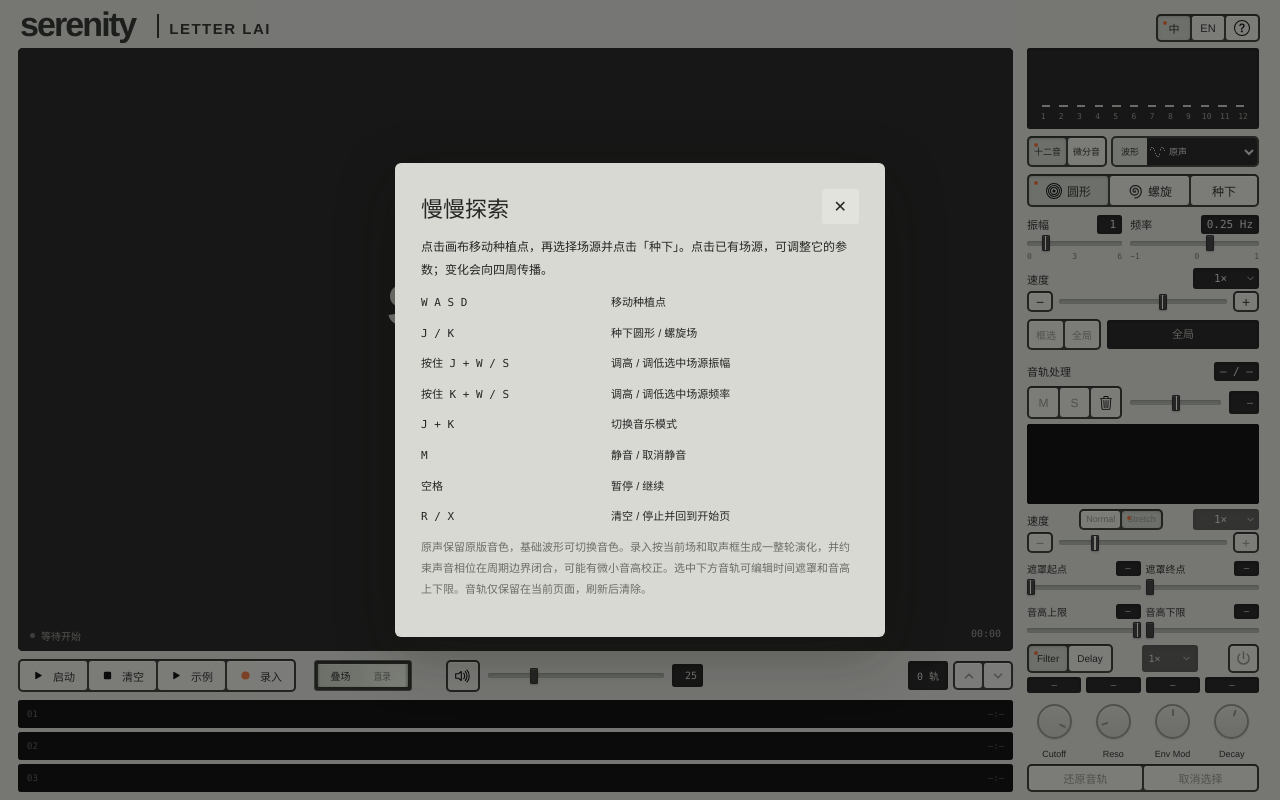
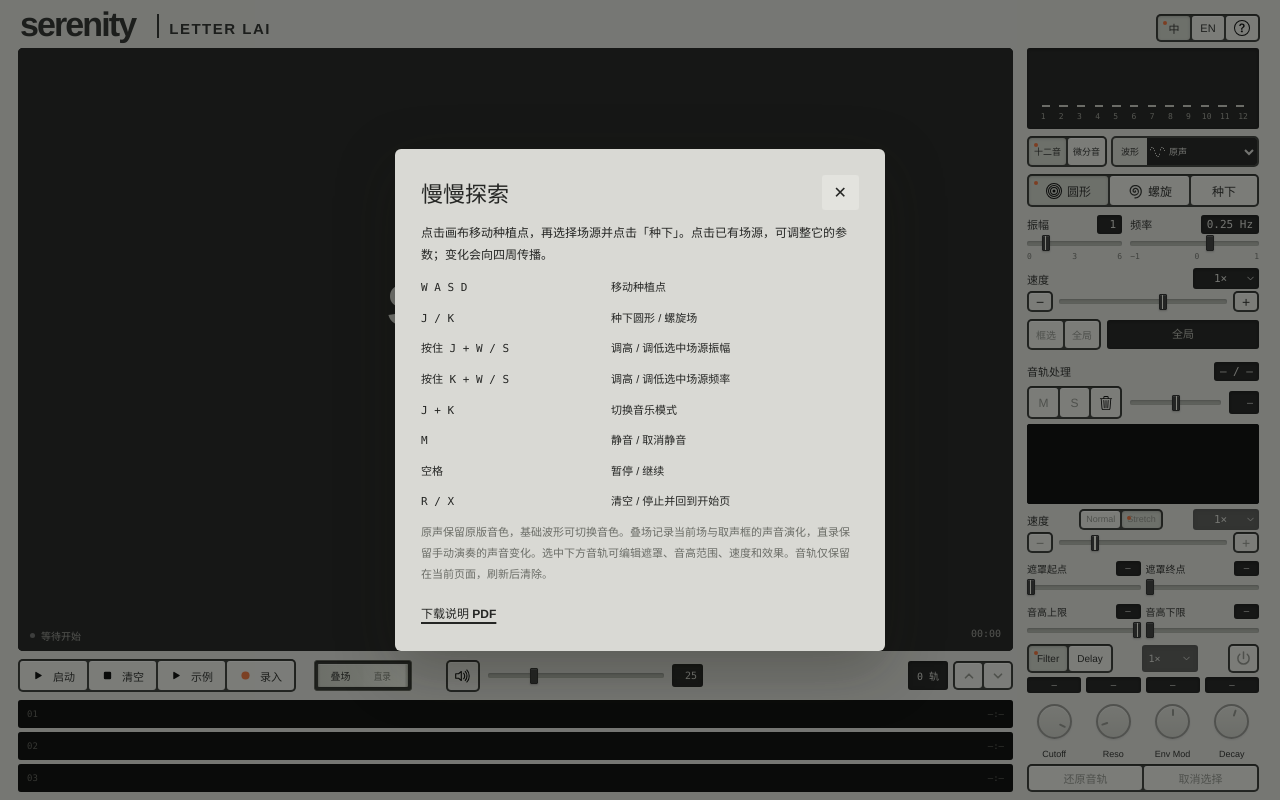
Before and after one commit to LaiYutao/serenity-web, a website with bundled scripts: page index.html in a window 1280 px wide. Both pictures are taken after a click on the button 1242 px from the left and 28 px from the top of the page. Built offline with nearby package versions, Linux system fonts and the light colour scheme.

Commit message:
Add separate Chinese and English user guide downloads

```diff
--- a/app.js
+++ b/app.js
@@ -68,6 +68,10 @@ function applyLanguage(next){
   document.querySelectorAll('[data-i18n]').forEach(element=>{element.textContent=t(element.dataset.i18n);});
   document.querySelectorAll('[data-i18n-aria]').forEach(element=>{element.setAttribute('aria-label',t(element.dataset.i18nAria));});
   document.querySelectorAll('[data-language]').forEach(button=>button.setAttribute('aria-pressed',button.dataset.language===language));
+  const manual=$('#download-manual');
+  manual.href=`assets/manual/Serenity-User-Guide-${language.toUpperCase()}.pdf`;
+  manual.download=`Serenity-User-Guide-${language.toUpperCase()}.pdf`;
+  manual.hreflang=language==='en'?'en':'zh-CN';
   syncSelection();syncRegion();refreshStatus();setMode(sound.mode);
   $('#mute').setAttribute('aria-label',t('masterMute'));
   drawWaveform();renderTracks();
--- a/i18n.js
+++ b/i18n.js
@@ -114,7 +114,8 @@ export const messages = {
   space: ['空格', 'Space'],
   helpPause: ['暂停 / 继续', 'Pause / resume'],
   helpReset: ['清空 / 停止并回到开始页', 'Clear / stop and return to the start screen'],
-  helpNote: ['原声保留原版音色，基础波形可切换音色。录入按当前场和取声框生成一整轮演化，并约束声音相位在周期边界闭合，可能有微小音高校正。选中下方音轨可编辑时间遮罩和音高上下限。音轨仅保留在当前页面，刷新后清除。', 'Original preserves the original timbre. Change Waveform for other timbres. Record generates one evolution cycle from the current field and listening regions, with a small pitch correction to close oscillator phases. Select a loop to edit its time mask and pitch bounds. Loops stay in this page only and are cleared on reload.'],
+  helpNote: ['原声保留原版音色，基础波形可切换音色。叠场记录当前场与取声框的声音演化，直录保留手动演奏的声音变化。选中下方音轨可编辑遮罩、音高范围、速度和效果。音轨仅保留在当前页面，刷新后清除。', 'Original preserves the original timbre. Field captures the sound evolution of the current field and listening regions; Audio records your live performance. Select a loop to edit masks, pitch limits, speed and effects. Loops stay in this page only and are cleared on reload.'],
+  downloadManual: ['下载说明 PDF', 'Download user guide PDF'],
   regionDone: ['完成框选', 'Done selecting'],
   regionCancel: ['取消框选', 'Cancel selection'],
   regionAdd: ['添加选区', 'Add regions'],
--- a/index.html
+++ b/index.html
@@ -76,7 +76,7 @@
     <section class="loop-deck" data-i18n-aria="loops"><div id="empty-tracks" class="screen empty-tracks"><span data-i18n="noTracks">尚无音轨</span><span data-i18n="recordHint">按录入开始，再按一次循环播放</span></div><div id="tracks"></div></section>
   </div>
 </main>
-  <dialog id="help-dialog"><div class="dialog-heading"><h2><span data-i18n="helpTitle">慢慢探索</span></h2><button id="close-help" class="quiet" data-i18n-aria="closeHelp" aria-label="关闭操作指南">✕</button></div><p><span data-i18n="helpIntro">点击画布移动种植点，再选择场源并点击「种下」。点击已有场源，可调整它的参数；变化会向四周传播。</span></p><dl><dt>W A S D</dt><dd><span data-i18n="helpMove">移动种植点</span></dd><dt>J / K</dt><dd><span data-i18n="helpPlant">种下圆形 / 螺旋场</span></dd><dt><span data-i18n="holdJ">按住 J + W / S</span></dt><dd><span data-i18n="helpAmplitude">调高 / 调低选中场源振幅</span></dd><dt><span data-i18n="holdK">按住 K + W / S</span></dt><dd><span data-i18n="helpFrequency">调高 / 调低选中场源频率</span></dd><dt>J + K</dt><dd><span data-i18n="helpMode">切换音乐模式</span></dd><dt>M</dt><dd><span data-i18n="helpMute">静音 / 取消静音</span></dd><dt><span data-i18n="space">空格</span></dt><dd><span data-i18n="helpPause">暂停 / 继续</span></dd><dt>R / X</dt><dd><span data-i18n="helpReset">清空 / 停止并回到开始页</span></dd></dl><p class="microcopy"><span data-i18n="helpNote">频率为零时保持静态形状，为负时反向变化。「微分音」沿用原作微分白噪音模式的加权频率正弦波算法。</span></p></dialog>
+  <dialog id="help-dialog"><div class="dialog-heading"><h2><span data-i18n="helpTitle">慢慢探索</span></h2><button id="close-help" class="quiet" data-i18n-aria="closeHelp" aria-label="关闭操作指南">✕</button></div><p><span data-i18n="helpIntro">点击画布移动种植点，再选择场源并点击「种下」。点击已有场源，可调整它的参数；变化会向四周传播。</span></p><dl><dt>W A S D</dt><dd><span data-i18n="helpMove">移动种植点</span></dd><dt>J / K</dt><dd><span data-i18n="helpPlant">种下圆形 / 螺旋场</span></dd><dt><span data-i18n="holdJ">按住 J + W / S</span></dt><dd><span data-i18n="helpAmplitude">调高 / 调低选中场源振幅</span></dd><dt><span data-i18n="holdK">按住 K + W / S</span></dt><dd><span data-i18n="helpFrequency">调高 / 调低选中场源频率</span></dd><dt>J + K</dt><dd><span data-i18n="helpMode">切换音乐模式</span></dd><dt>M</dt><dd><span data-i18n="helpMute">静音 / 取消静音</span></dd><dt><span data-i18n="space">空格</span></dt><dd><span data-i18n="helpPause">暂停 / 继续</span></dd><dt>R / X</dt><dd><span data-i18n="helpReset">清空 / 停止并回到开始页</span></dd></dl><p class="microcopy"><span data-i18n="helpNote">频率为零时保持静态形状，为负时反向变化。「微分音」沿用原作微分白噪音模式的加权频率正弦波算法。</span></p><p class="help-download"><a id="download-manual" href="assets/manual/Serenity-User-Guide-ZH.pdf" download="Serenity-User-Guide-ZH.pdf" hreflang="zh-CN" data-i18n="downloadManual">下载说明 PDF</a></p></dialog>
   <script type="module" src="app.js"></script>
 </body>
 </html>
--- a/server.js
+++ b/server.js
@@ -4,7 +4,7 @@ import { resolve, extname, sep } from 'node:path';
 import { fileURLToPath } from 'node:url';
 
 const root = fileURLToPath(new URL('.', import.meta.url));
-const types = { '.html': 'text/html', '.css': 'text/css', '.js': 'text/javascript', '.svg': 'image/svg+xml' };
+const types = { '.html': 'text/html', '.css': 'text/css', '.js': 'text/javascript', '.svg': 'image/svg+xml', '.pdf': 'application/pdf' };
 createServer(async (req, res) => {
   try {
     const path = decodeURIComponent(new URL(req.url, 'http://localhost').pathname);
--- a/style.css
+++ b/style.css
@@ -215,3 +215,7 @@ dialog{border:0;border-radius:6px;background:var(--panel);color:var(--ink);max-w
 .credit-contact:hover .contact-reveal,.credit-contact:has(.brand-credit:focus-visible) .contact-reveal,.credit-contact.copy-feedback .contact-reveal{opacity:1;visibility:visible}
 .copy-toast{border:2px solid var(--ink);border-radius:0;padding:5px 9px;background:var(--face);color:var(--ink);font:11px/1.3 Arial,Helvetica,sans-serif;white-space:nowrap}
 @media(max-width:760px){.brand-lockup{gap:15.4px}.brand-signature{gap:7px}.brand-credit{font-size:12px;letter-spacing:.08em}.brand-divider{height:20.4px}}
+
+.help-download{margin:18px 0 0}
+.help-download a{color:var(--ink);font-weight:600;text-decoration:underline;text-decoration-thickness:2px;text-underline-offset:4px}
+.help-download a:focus-visible{outline:2px solid var(--ink);outline-offset:5px}
```
Also changed, not shown: 2 other files.
